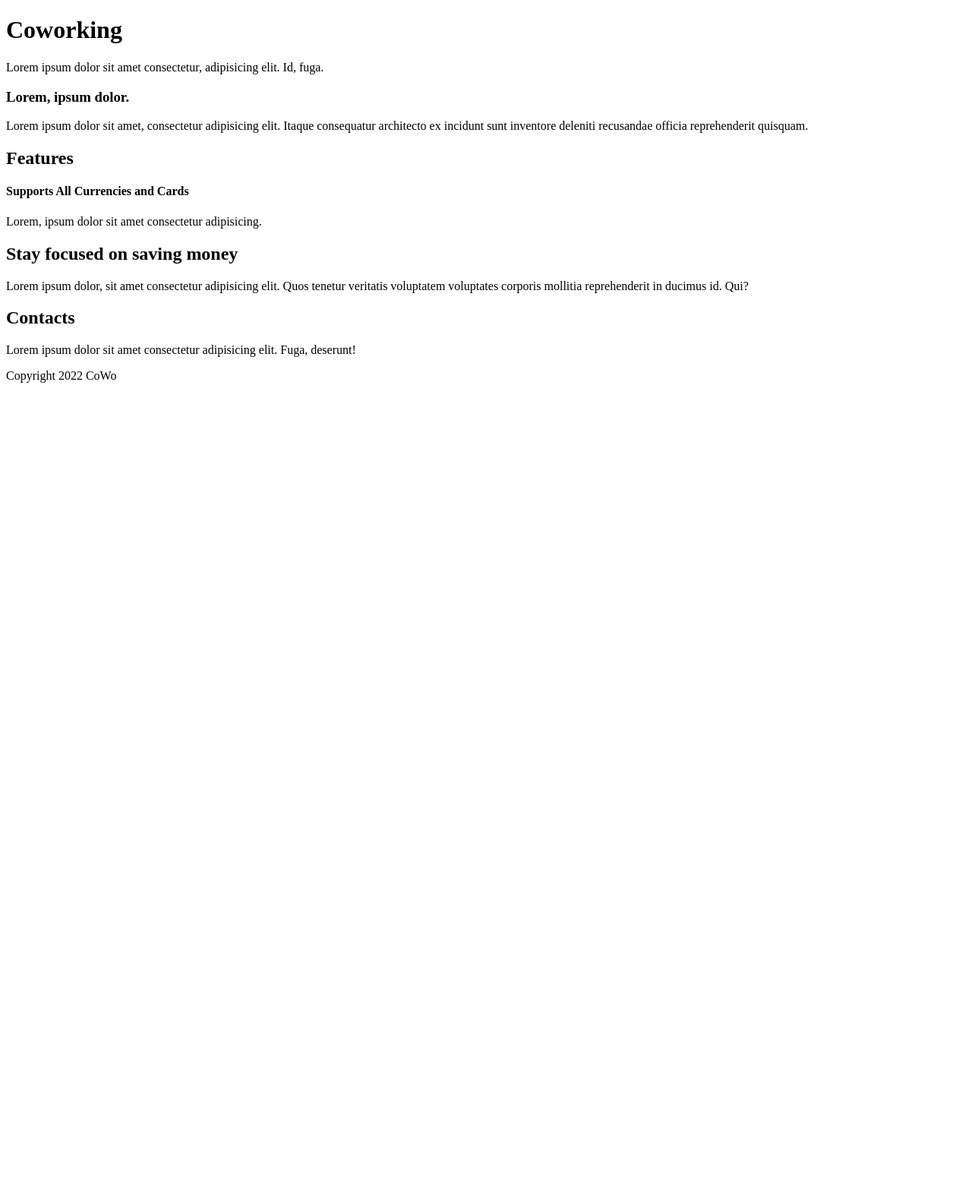
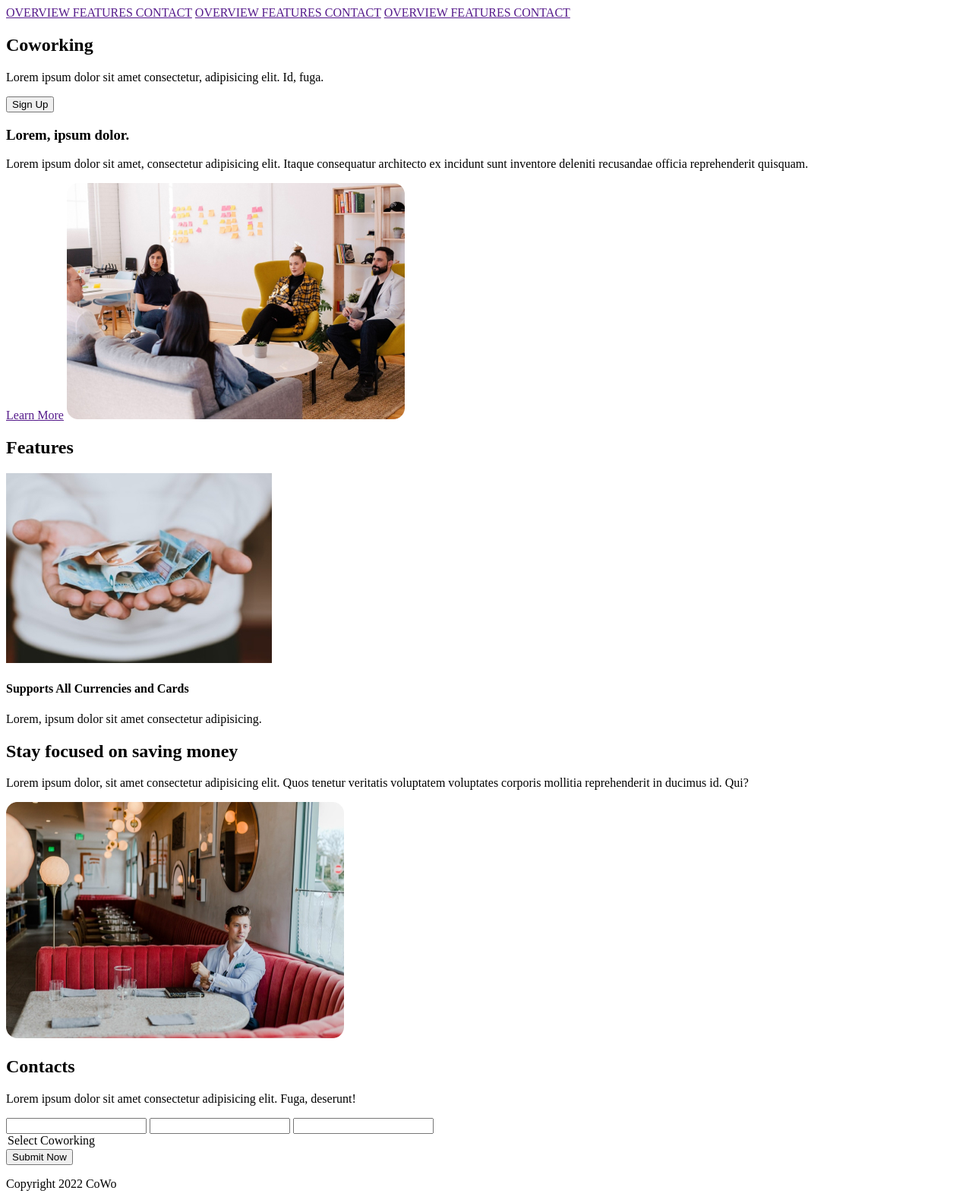
Before and after one commit to YuriPetukhov/test_html_css, a plain HTML site: page extra/landing.html in a window 1280 px wide. Shown: the whole page at 76% size. Before the commit the page ends 800 px from the top, so only its background shows below. Drawn offline with Linux system fonts and the light colour scheme.

Commit message:
テキストを追加しました

```diff
--- a/extra/landing.html
+++ b/extra/landing.html
@@ -6,18 +6,49 @@
     <title>Document</title>
 </head>
 <body>
+    <header>
+        <a href="imglanding/logo_landing.svg"></a>
+        <a href="">OVERVIEW FEATURES CONTACT</a>
+        <a href="">OVERVIEW FEATURES CONTACT</a>
+        <a href="">OVERVIEW FEATURES CONTACT</a>
+    </header>
+    <section>
         <h1>Coworking</h1>
         <p>Lorem ipsum dolor sit amet consectetur, adipisicing elit. Id, fuga.</p>
+        <button type="submit">Sign Up</button>
+    </section>
+    <section>
         <h3>Lorem, ipsum dolor.</h3>
         <p>Lorem ipsum dolor sit amet, consectetur adipisicing elit. Itaque consequatur architecto ex incidunt sunt inventore deleniti recusandae officia reprehenderit quisquam.</p>
+        <a href="">Learn More</a>
+        <img src="imglanding/photo1landign.jpg" alt="">
+    </section>
+    <section>
         <h2>Features</h2>
+        <img src="imglanding/features1.jpg" alt="">
         <h4>Supports All Currencies and Cards</h4>
         <p>Lorem, ipsum dolor sit amet consectetur adipisicing.</p>
+    </section>
+    <section>
         <h2>Stay focused on saving money</h2>
         <p>Lorem ipsum dolor, sit amet consectetur adipisicing elit. Quos tenetur veritatis voluptatem voluptates corporis mollitia reprehenderit in ducimus id. Qui?</p>
+        <img src="imglanding/stay.jpg" alt="">
+    </section>
+    <section>
         <h2>Contacts</h2>
         <p>Lorem ipsum dolor sit amet consectetur adipisicing elit. Fuga, deserunt!</p>
+    </section>
+    <form action="">
+        <input type="text">
+        <input type="text">
+        <input type="number">
+        <section>
+            <option value="Select Coworking">Select Coworking</option>
+            <button type="submit">Submit Now</button>
+        </section>
+    </form>
+    <footer>
         <p>Copyright 2022 CoWo</p>
-
+    </footer>
 </body>
 </html>
```
Also changed, not shown: extra/imglanding/features1.jpg (added), extra/imglanding/logo_landing.svg (added), extra/imglanding/photo1landign.jpg (added), extra/imglanding/stay.jpg (added). Lines whose indentation alone changed are shown as unchanged.
